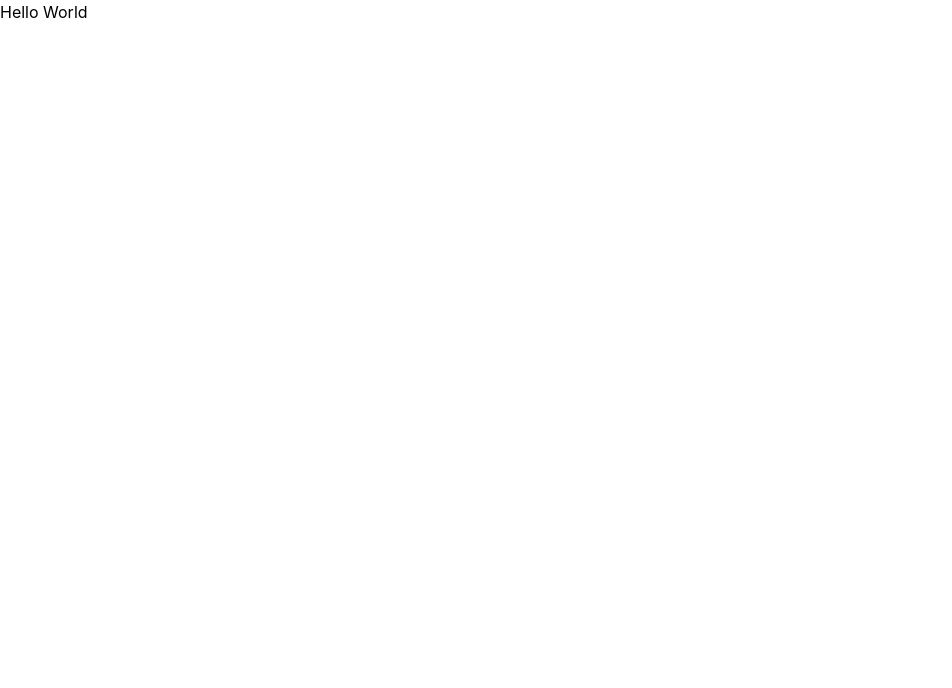
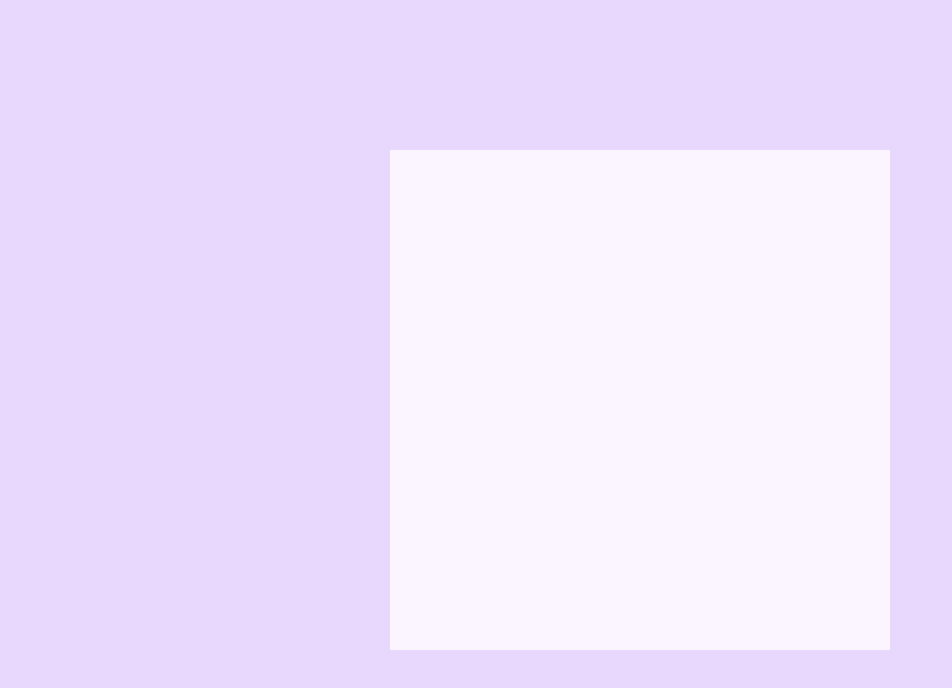
Before and after one commit to olvert/patterns, a Next.js app: page / in a window 1280 px wide. Shown: the top 688 px of the page, without its empty margins (0-952 px from the left). Built offline with nearby package versions, Linux system fonts and the light colour scheme.

Commit message:
add canvas boilerplate

```diff
--- a/pages/index.tsx
+++ b/pages/index.tsx
@@ -1,21 +1,41 @@
 import React from 'react';
 import Head from 'next/head';
 
-const Home = (): JSX.Element => (
+const Home = (): JSX.Element => {
+  const canvasRef = React.useRef<HTMLCanvasElement>(null);
+  const [context, setContext] = React.useState<CanvasRenderingContext2D | null>(null);
+
+  React.useEffect(() => {
+    if (canvasRef.current === null) { return; }
+    const renderCtx = canvasRef.current.getContext('2d');
+
+    if (renderCtx === null) { return; }
+    setContext(renderCtx);
+
+    // if (context) context.fillRect(5, 5, 2, 2);
+  }, [context]);
+
+  return (
     <div>
       <Head>
         <title>Patterns</title>
       </Head>
 
-    <main>
-      <h1>
-        Hello World
-      </h1>
+      <main className="w-screen h-screen flex items-center justify-center bg-purple-200">
+        <canvas
+          id="canvas"
+          ref={canvasRef}
+          className="bg-purple-100"
+          width={500}
+          height={500}
+        >
+        </canvas>
       </main>
 
       <footer>
       </footer>
     </div>
   );
+};
 
 export default Home;
```
Lines whose indentation alone changed are shown as unchanged.
